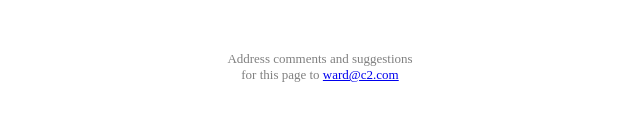
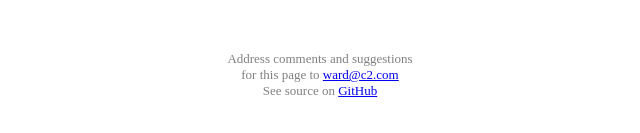
Before and after one commit to WardCunningham/XPDX, a plain HTML site: page index.html in a window 1280 px wide. Shown: the part 625-758 px from the top of the page, without its empty margins (320-960 px from the left). Drawn offline with Linux system fonts and the light colour scheme.

Commit message:
cite the GitHub repo on the front page

```diff
--- a/index.html
+++ b/index.html
@@ -50,7 +50,8 @@
 <br><br><br>
 <font size=-1 color=gray>
 Address comments and suggestions<br>
-for this page to <a href=mailto:ward@c2.com>ward@c2.com</a>
+for this page to <a href=mailto:ward@c2.com>ward@c2.com</a><br>
+See source on <a href="http://github.com/WardCunningham/XPDX">GitHub</a>
 
 </center>
 </body>
```
